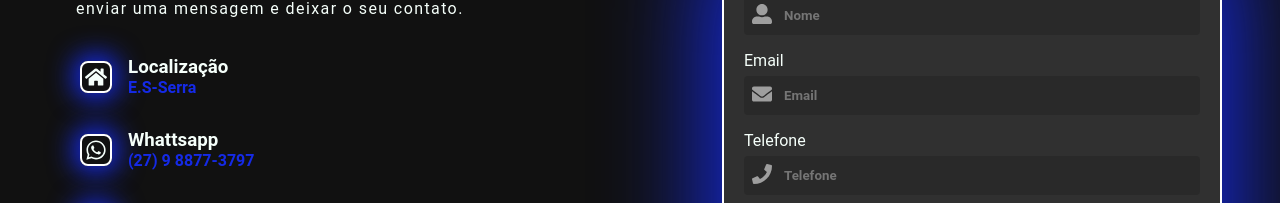
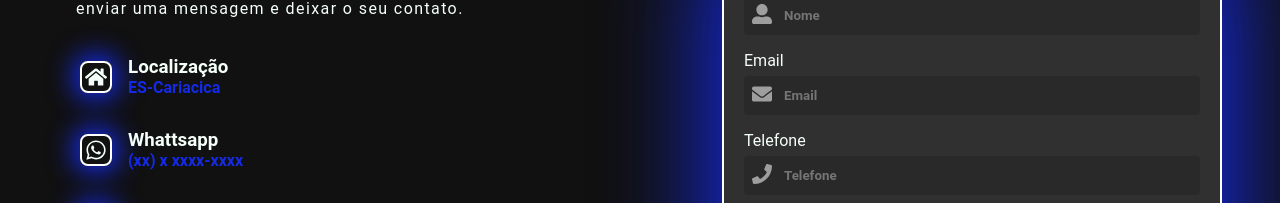
Before and after one commit to Danielcsxx/Portfolio-Danielcsxx, a React (Create React App) app: page / in a window 1280 px wide. Shown: the part 3463-3666 px from the top of the page. Built offline with nearby package versions, Linux system fonts and the light colour scheme.

Commit message:
Atualizacao nas informacoes de contato

```diff
--- a/src/components/Contact.tsx
+++ b/src/components/Contact.tsx
@@ -181,7 +181,7 @@ const Contact: React.FC = () => {
                             </ContactIcon>
                             <ContactDivInfos>
                                 <ContactTitle>{"Localização"}</ContactTitle>
-                                <ContactSubtitle>{"E.S-Serra"}</ContactSubtitle>
+                                <ContactSubtitle>{"ES-Cariacica"}</ContactSubtitle>
                             </ContactDivInfos>
                         </ContactMainInfos>
                         <ContactMainInfos>
@@ -190,7 +190,7 @@ const Contact: React.FC = () => {
                             </ContactIcon>
                             <ContactDivInfos>
                                 <ContactTitle>{"Whattsapp"}</ContactTitle>
-                                <ContactSubtitle>{"(27) 9 8877-3797"}</ContactSubtitle>
+                                <ContactSubtitle>{"(xx) x xxxx-xxxx"}</ContactSubtitle>
                             </ContactDivInfos>
                         </ContactMainInfos>
                         <ContactMainInfos>
```
